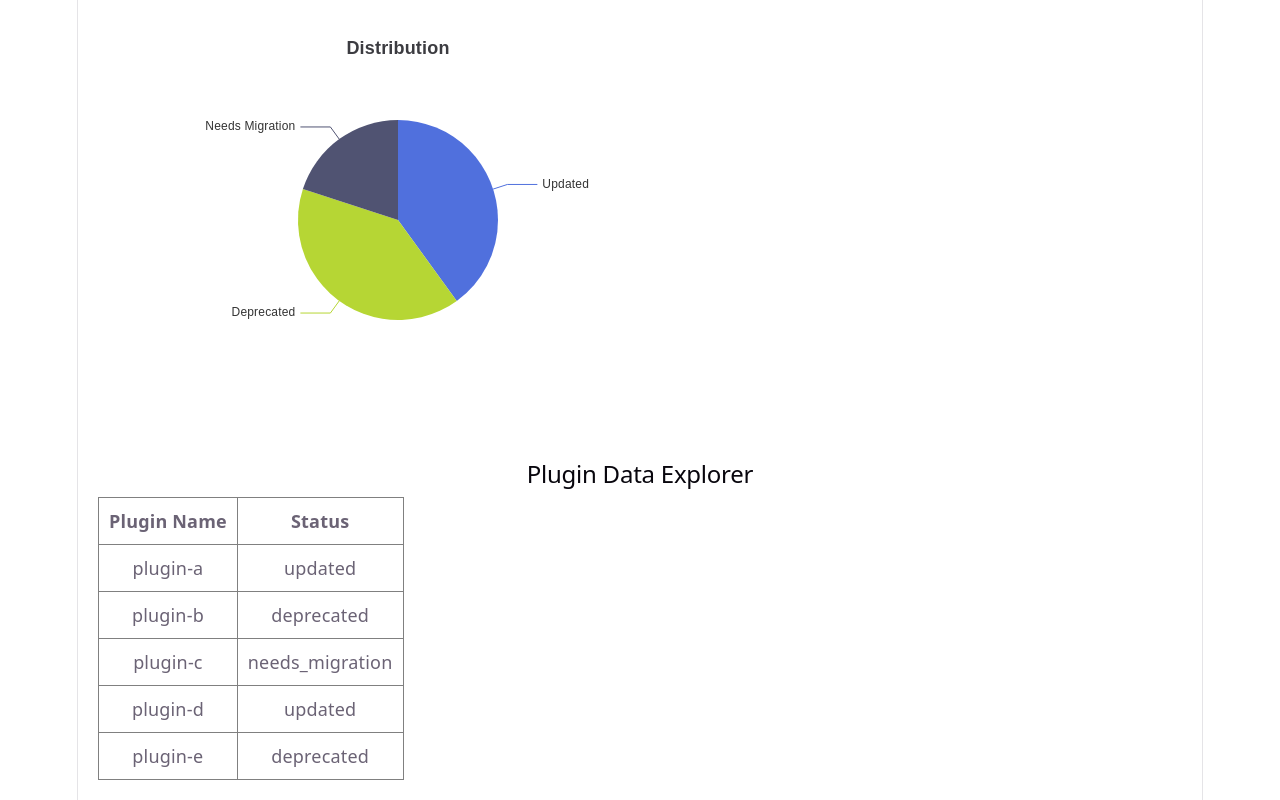
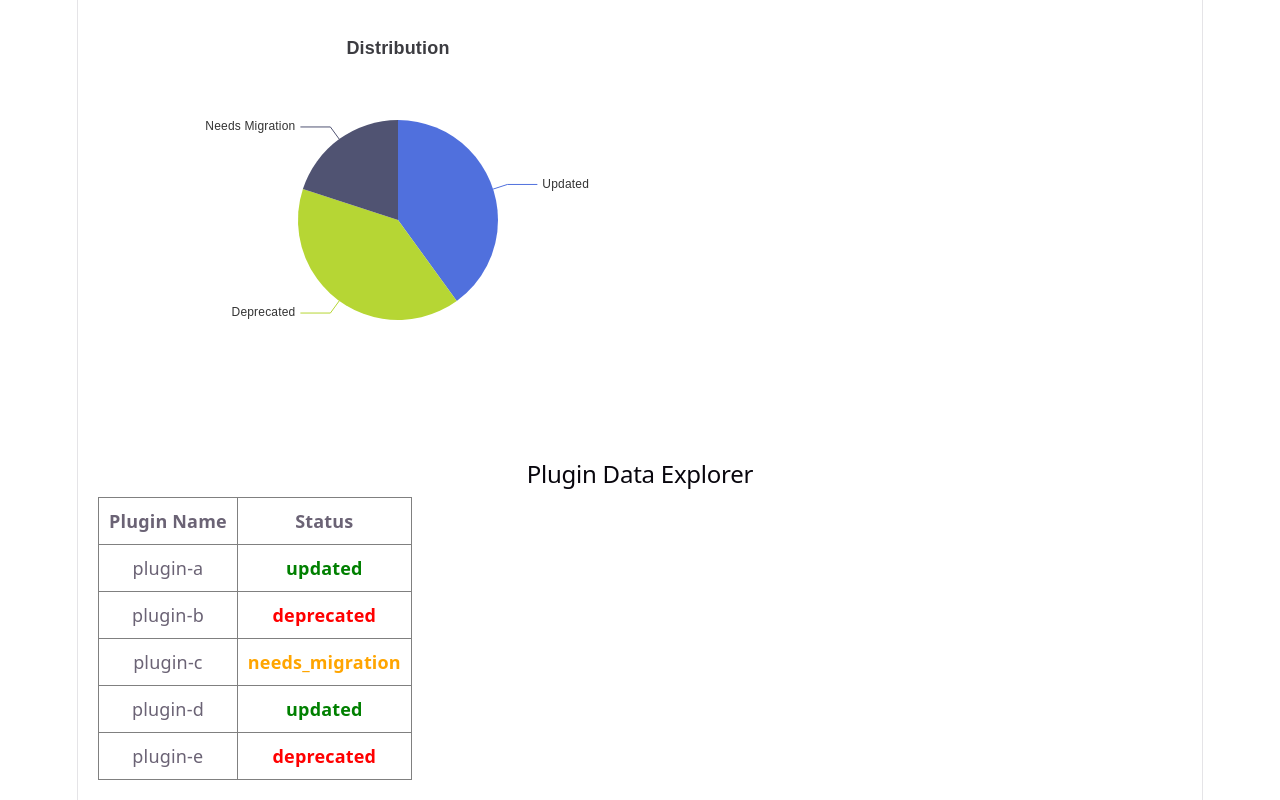
Before and after one commit to RKdecoder1402/plugin-modernizer-stats-Visualization, a React (Vite) app: page / in a window 1280 px wide. Shown: the part 746-1546 px from the top of the page. Built offline with nearby package versions, Linux system fonts and the light colour scheme.

Commit message:
add color-coded status in plugin table

```diff
--- a/src/App.tsx
+++ b/src/App.tsx
@@ -193,7 +193,19 @@
               style={{ cursor: "pointer" }}
             >
               <td>{plugin.name}</td>
-              <td>{plugin.status}</td>
+              <td
+  style={{
+    color:
+      plugin.status === "updated"
+        ? "green"
+        : plugin.status === "deprecated"
+        ? "red"
+        : "orange",
+    fontWeight: "bold",
+  }}
+>
+  {plugin.status}
+</td>
             </tr>
           ))}
         </tbody>
```
